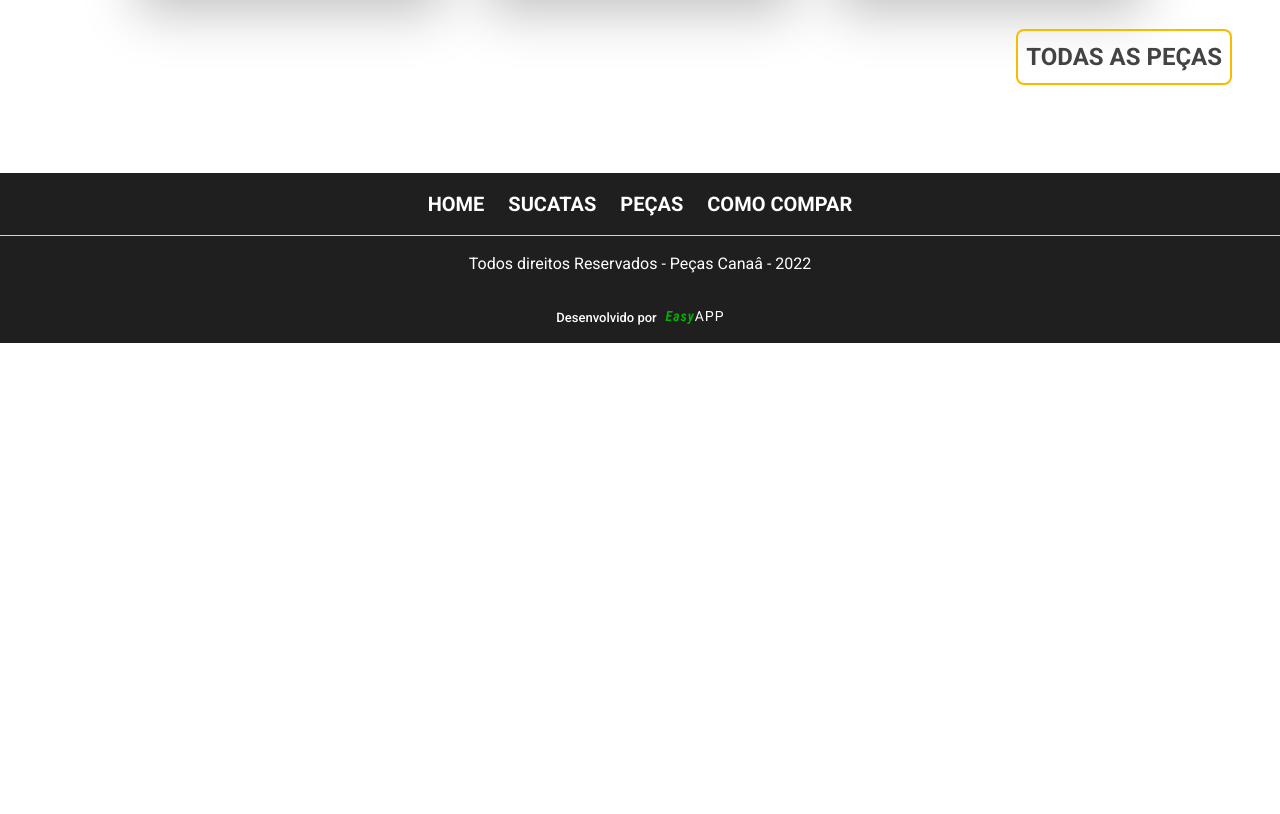
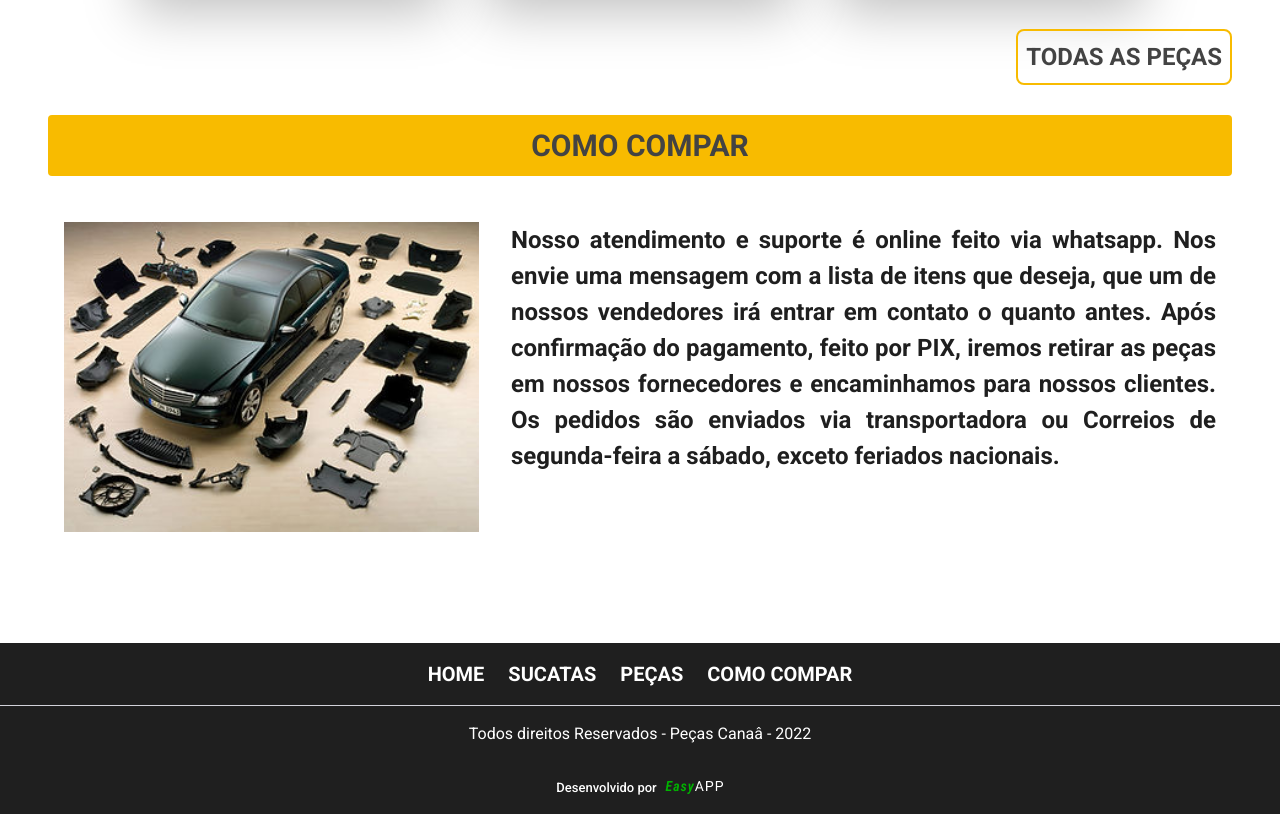
Before and after one commit to DIOGO-MOTA/pecas_canaa_web, a Next.js app: page / in a window 1280 px wide. Shown: the part 2201-3015 px from the top of the page. Before the commit the page ends 2544 px from the top, so only its background shows below. Built offline with nearby package versions, Linux system fonts and the light colour scheme.

Commit message:
19/09 09:41

```diff
--- a/src/pages/index.tsx
+++ b/src/pages/index.tsx
@@ -21,35 +21,32 @@ import { Cards } from "../components/Cards";
 import { SectionsCards } from "../components/SectionsCards";
 
 export default function Home() {
-
-
-
   const products = [
     {
-      id: '2312',
-      description: '2022 FIAT PULSE IMPETUS 1.0 TURBO CVT',
-      imageUrl: '/carro.jpeg',
-      color: 'BRANCA',
-      marca: 'FIAT',
-      fuel: 'FLEX',
+      id: "2312",
+      description: "2022 FIAT PULSE IMPETUS 1.0 TURBO CVT",
+      imageUrl: "/carro.jpeg",
+      color: "BRANCA",
+      marca: "FIAT",
+      fuel: "FLEX",
     },
     {
-      id: '231',
-      description: '2022 FIAT PULSE IMPETUS 1.0 TURBO CVT',
-      imageUrl: '/carro.jpeg',
-      color: 'BRANCA',
-      marca: 'FIAT',
-      fuel: 'FLEX',
+      id: "231",
+      description: "2022 FIAT PULSE IMPETUS 1.0 TURBO CVT",
+      imageUrl: "/carro.jpeg",
+      color: "BRANCA",
+      marca: "FIAT",
+      fuel: "FLEX",
     },
     {
-      id: '212',
-      description: '2022 FIAT PULSE IMPETUS 1.0 TURBO CVT',
-      imageUrl: '/carro.jpeg',
-      color: 'BRANCA',
-      marca: 'FIAT',
-      fuel: 'FLEX',
-    }
-  ]
+      id: "212",
+      description: "2022 FIAT PULSE IMPETUS 1.0 TURBO CVT",
+      imageUrl: "/carro.jpeg",
+      color: "BRANCA",
+      marca: "FIAT",
+      fuel: "FLEX",
+    },
+  ];
   return (
     <Box as="main">
       <Box display="flex" alignContent="center" justifyContent="center">
@@ -59,7 +56,7 @@ export default function Home() {
       <Flex
         alignItems="center"
         justifyContent="center"
-        direction='column'
+        direction="column"
         as="section"
         w="100%"
         maxWidth={1200}
@@ -115,10 +112,51 @@ export default function Home() {
           </WrapItem>
         </Flex>
 
-        <SectionsCards title="Sucatas" data={products} text='TODOS OS CARROS' href="/" />
+        <SectionsCards
+          title="Sucatas"
+          data={products}
+          text="TODOS OS CARROS"
+          href="/"
+        />
 
-        <SectionsCards title="Peças" data={products} text='TODAS AS PEÇAS' href="/" />
+        <SectionsCards
+          title="Peças"
+          data={products}
+          text="TODAS AS PEÇAS"
+          href="/"
+        />
 
+        <Box
+          display="flex"
+          width="100%"
+          flexDir={"column"}
+          justifyContent="center"
+          alignItems={"center"}
+          borderRadius={4}
+          bg="yellow.500"
+          p={2}
+          textAlign={{ base: "center", md: "left" }}
+        >
+          <Text fontSize="3xl" fontWeight="semibold" color="gray.20">
+            COMO COMPAR
+          </Text>
+        </Box>
+
+        <Flex flexDir={{base: 'column' , md: 'row'}} >
+          <Box p='4'>
+          <Image src={"/imgcompar.png"} width="640px" height="479px" />
+          </Box>
+
+          <Text as="p" fontSize="24px" maxW='737px' fontWeight='semibold' color="gray.800" textAlign="justify" p='4'>
+            Nosso atendimento e suporte é online feito via whatsapp. Nos envie
+            uma mensagem com a lista de itens que deseja, que um de nossos
+            vendedores irá entrar em contato o quanto antes. Após confirmação do
+            pagamento, feito por PIX, iremos retirar as peças em nossos
+            fornecedores e encaminhamos para nossos clientes. Os pedidos são
+            enviados via transportadora ou Correios de segunda-feira a sábado,
+            exceto feriados nacionais.
+          </Text>
+        </Flex>
       </Flex>
 
       <Footer />
```
Also changed, not shown: public/imgcompar.png (added).
